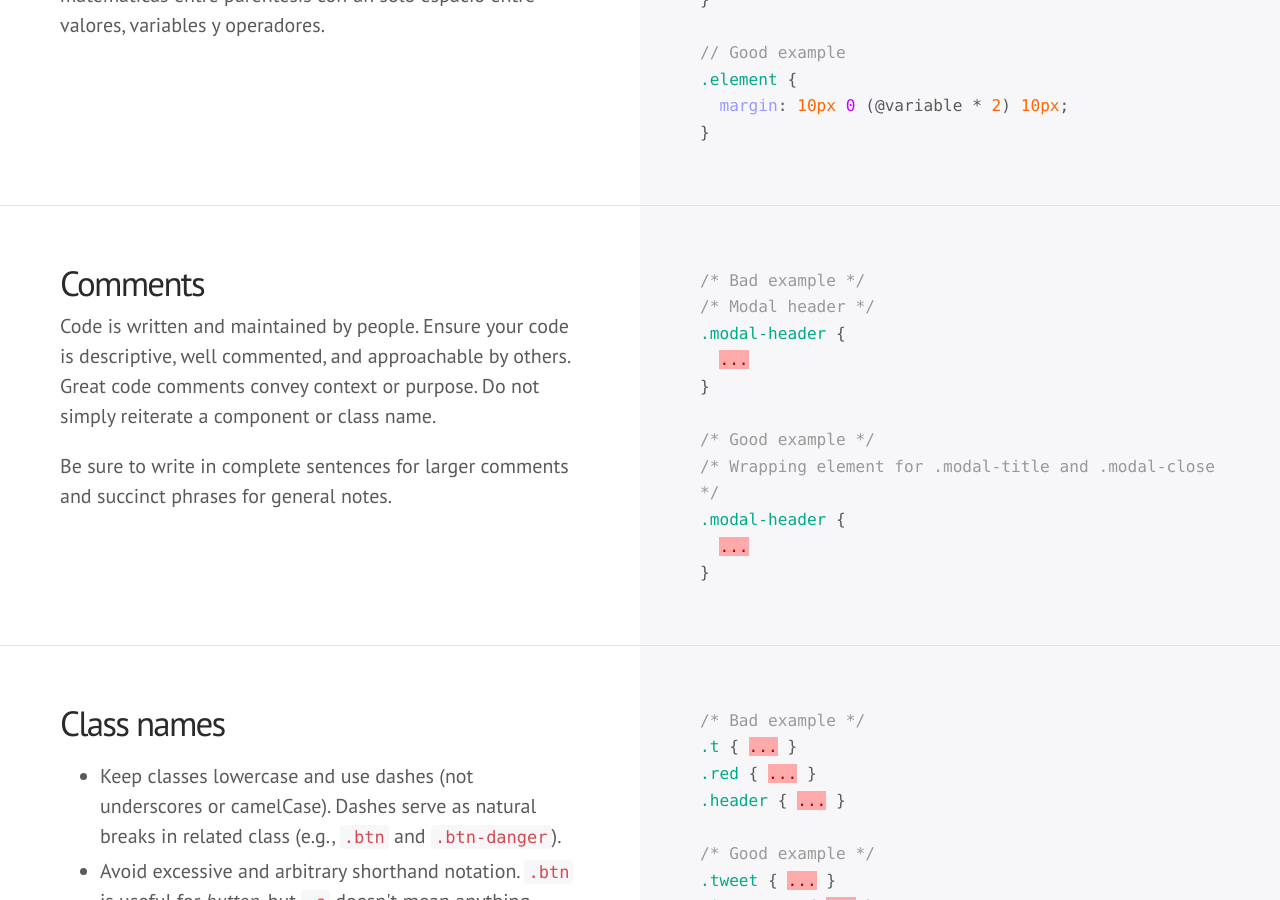
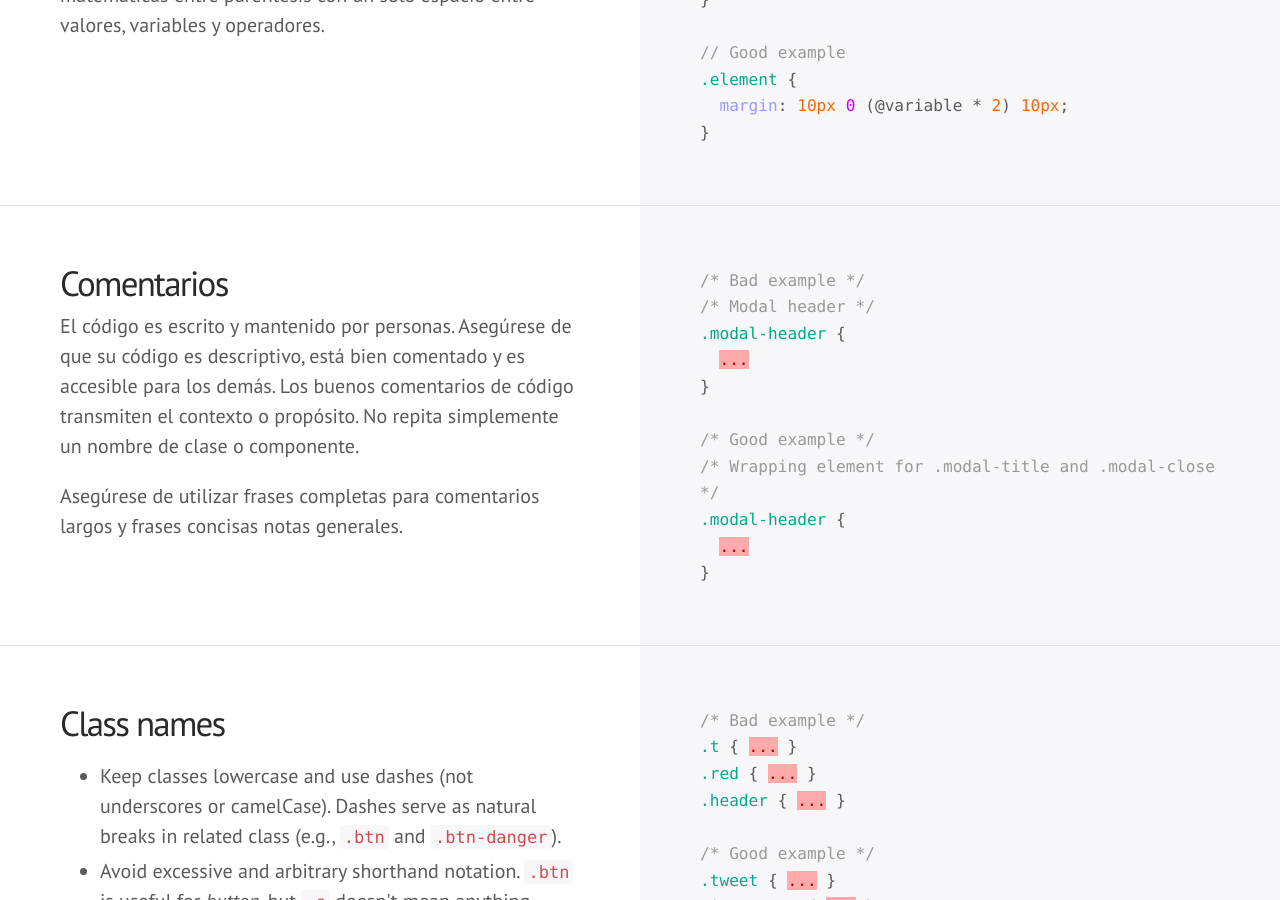
Before and after one commit to mdo/code-guide, a Jekyll site: the page built from index.html, in a window 1280 px wide and 900 px high, scrolled down 12238 px. Built offline with Jekyll 4.4.1, drawn with Linux system fonts in a browser that asks for light colours; some web fonts are replaced; Markdown is read by kramdown in place of the engine named in the settings; comment, search, counter and statistics services are not loaded.

Commit message:
Spanish Translation - Translated the point related to 'Comments'

```diff
--- a/index.html
+++ b/index.html
@@ -350,9 +350,9 @@ layout: default
 
 <div class="section" id="css-comments">
   <div class="col">
-    <h3>Comments</h3>
-    <p>Code is written and maintained by people. Ensure your code is descriptive, well commented, and approachable by others. Great code comments convey context or purpose. Do not simply reiterate a component or class name.</p>
-    <p>Be sure to write in complete sentences for larger comments and succinct phrases for general notes.</p>
+    <h3>Comentarios</h3>
+    <p>El código es escrito y mantenido por personas. Asegúrese de que su código es descriptivo, está bien comentado y es accesible para los demás. Los buenos comentarios de código transmiten el contexto o propósito. No repita simplemente un nombre de clase o componente.</p>
+    <p>Asegúrese de utilizar frases completas para comentarios largos y frases concisas notas generales.</p>
   </div>
   <div class="col">
     {% highlight css %}{% include css/comments.css %}{% endhighlight %}
```
